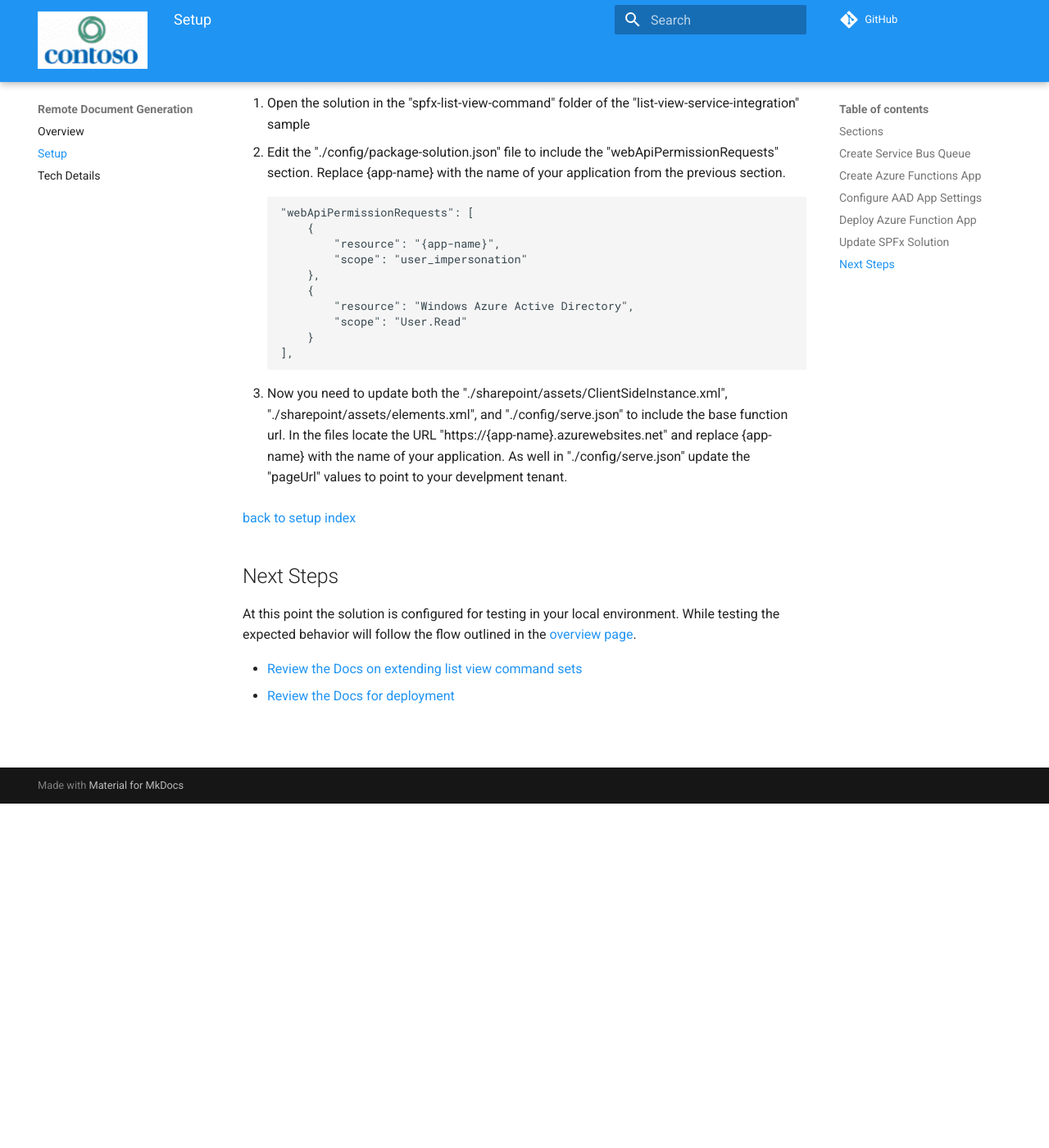
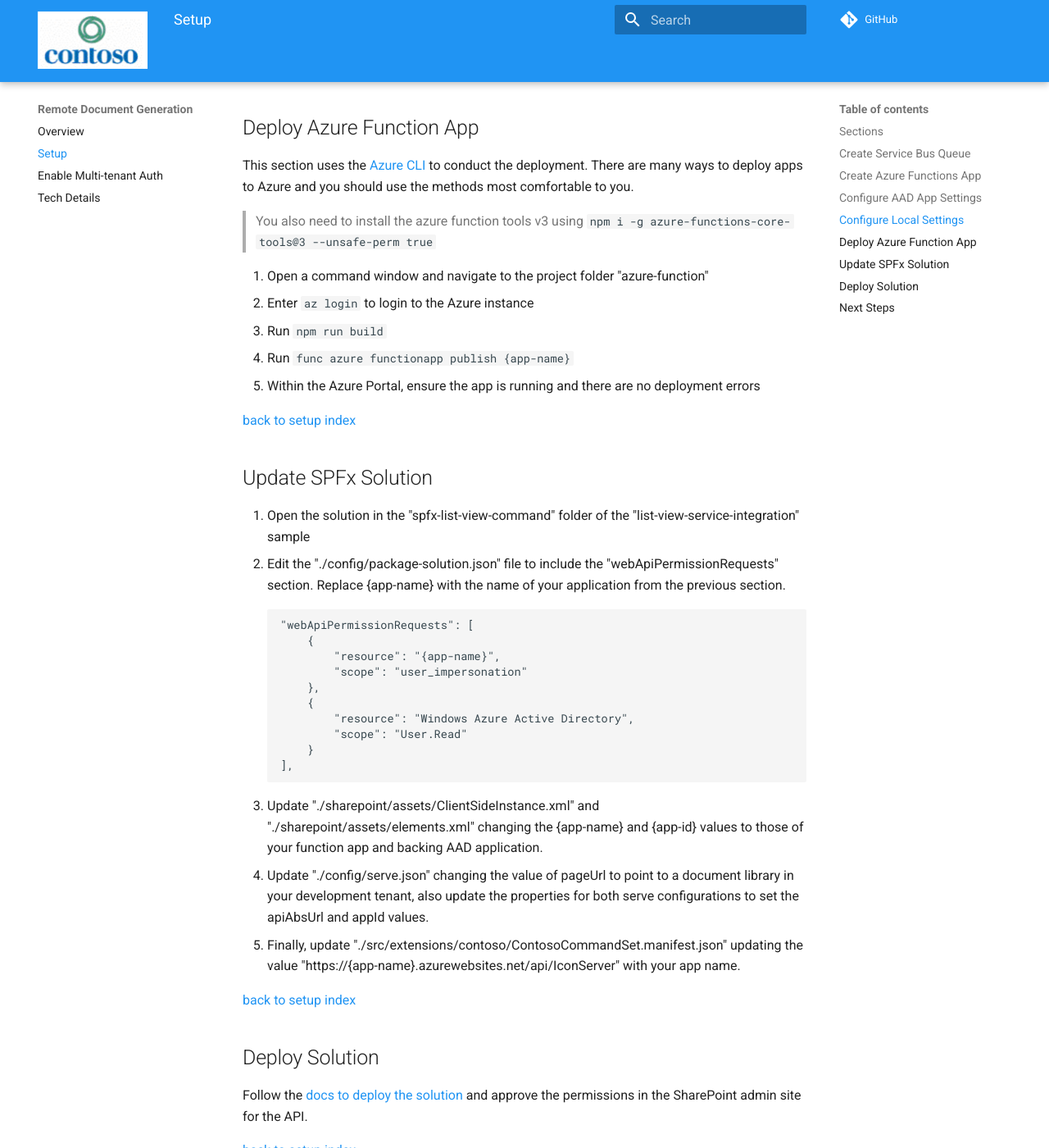
Before and after one commit to pnp/contoso, an MkDocs documentation site: the page built from docs/list-view-invoke/setup.md, in a window 1280 px wide and 1400 px high, scrolled down 6269 px. Shown: the whole window at 82% size. Built offline with MkDocs 1.6.1 and Material for MkDocs 9.7.7, drawn with Linux system fonts in a browser that asks for light colours; comment, search, counter and statistics services are not loaded; before the commit the page ends 7249 px from its top, so only the background shows below that; some of the changed text lies outside the part shown.

Commit message:
extending list-view-invoke docs for multi-tenant

````diff
--- a/docs/list-view-invoke/setup.md
+++ b/docs/list-view-invoke/setup.md
@@ -8,8 +8,11 @@
 - [Create Service Bus Queue](#create-service-bus-queue)
 - [Create Azure App Function](#create-azure-functions-app)
 - [Configure AAD App Settings](#configure-aad-app-settings)
+- [Configure Local Settings](#configure-local-settings)
 - [Deploy Azure Function App](#deploy-azure-function-app)
 - [Update SPFx Solution](#update-spfx-solution)
+- [Deploy Solution](#deploy-solution)
+- [Next Steps](#next-steps)
 
 ## Create Service Bus Queue
 
@@ -116,9 +119,26 @@
 
 [back to setup index](#sections)
 
+## Configure Local Settings
+
+To ensure smooth publishing of the application you need to create a "local.settings.json" file within the "azure-functions" folder.
+
+```json
+{
+  "IsEncrypted": false,
+  "Values": {
+    "FUNCTIONS_WORKER_RUNTIME": "node",
+    "AzureWebJobsStorage": "UseDevelopmentStorage=true"
+}
+```
+
+[back to setup index](#sections)
+
 ## Deploy Azure Function App
 
 This section uses the [Azure CLI](https://docs.microsoft.com/en-us/cli/azure/) to conduct the deployment. There are many ways to deploy apps to Azure and you should use the methods most comfortable to you.
+
+> You also need to install the azure function tools v3 using `npm i -g azure-functions-core-tools@3 --unsafe-perm true`
 
 1. Open a command window and navigate to the project folder "azure-function"
 2. Enter `az login` to login to the Azure instance
@@ -144,7 +164,15 @@
             }
         ],
 
-3. Now you need to update both the "./sharepoint/assets/ClientSideInstance.xml", "./sharepoint/assets/elements.xml", and "./config/serve.json" to include the base function url. In the files locate the URL "https://{app-name}.azurewebsites.net" and replace {app-name} with the name of your application. As well in "./config/serve.json" update the "pageUrl" values to point to your develpment tenant.
+3. Update "./sharepoint/assets/ClientSideInstance.xml" and "./sharepoint/assets/elements.xml" changing the {app-name} and {app-id} values to those of your function app and backing AAD application.
+4. Update "./config/serve.json" changing the value of pageUrl to point to a document library in your development tenant, also update the properties for both serve configurations to set the apiAbsUrl and appId values.
+5. Finally, update "./src/extensions/contoso/ContosoCommandSet.manifest.json" updating the value "https://{app-name}.azurewebsites.net/api/IconServer" with your app name.
+
+[back to setup index](#sections)
+
+## Deploy Solution
+
+Follow the [docs to deploy the solution](https://docs.microsoft.com/en-us/sharepoint/dev/spfx/extensions/get-started/building-simple-cmdset-with-dialog-api#deploy-the-extension-to-sharepoint-online) and approve the permissions in the SharePoint admin site for the API.
 
 [back to setup index](#sections)
 
@@ -152,5 +180,9 @@
 
 At this point the solution is configured for testing in your local environment. While testing the expected behavior will follow the flow outlined in the [overview page](./index.md).
 
+- [Extend support for multi-tenant authentication](./multi-tenant.md)
+- [SharePoint Framework Overview](https://aka.ms/spfx)
 - [Review the Docs on extending list view command sets](https://docs.microsoft.com/en-us/sharepoint/dev/spfx/extensions/get-started/building-simple-cmdset-with-dialog-api)
 - [Review the Docs for deployment](https://docs.microsoft.com/en-us/sharepoint/dev/spfx/extensions/get-started/building-simple-cmdset-with-dialog-api#deploy-the-extension-to-sharepoint-online)
+
+[back to setup index](#sections)
--- a/mkdocs.yml
+++ b/mkdocs.yml
@@ -10,6 +10,7 @@
   - 'Remote Document Generation':
     - 'Overview': 'list-view-invoke/index.md'
     - 'Setup': 'list-view-invoke/setup.md'
+    - 'Enable Multi-tenant Auth': 'list-view-invoke/multi-tenant.md'
     - 'Tech Details': 'list-view-invoke/tech-details.md'
 
 theme:
````
Also changed, not shown: docs/list-view-invoke/multi-tenant.md (added, +52 -0 lines), docs/list-view-invoke/tech-details.md (+1 -1 lines), docs/img/listview-invoke/multi-tenant-1.png (added), docs/img/listview-invoke/multi-tenant-2.png (added), 8 other files.
